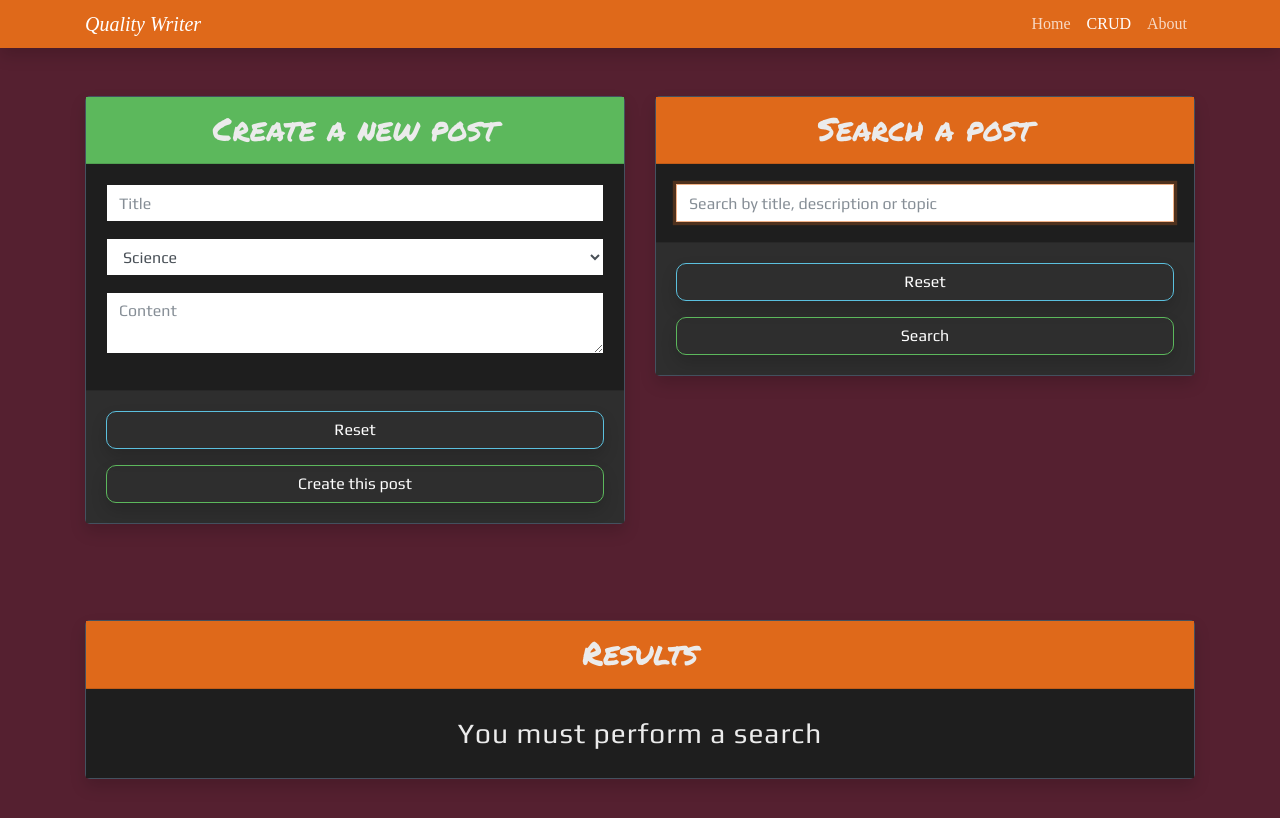
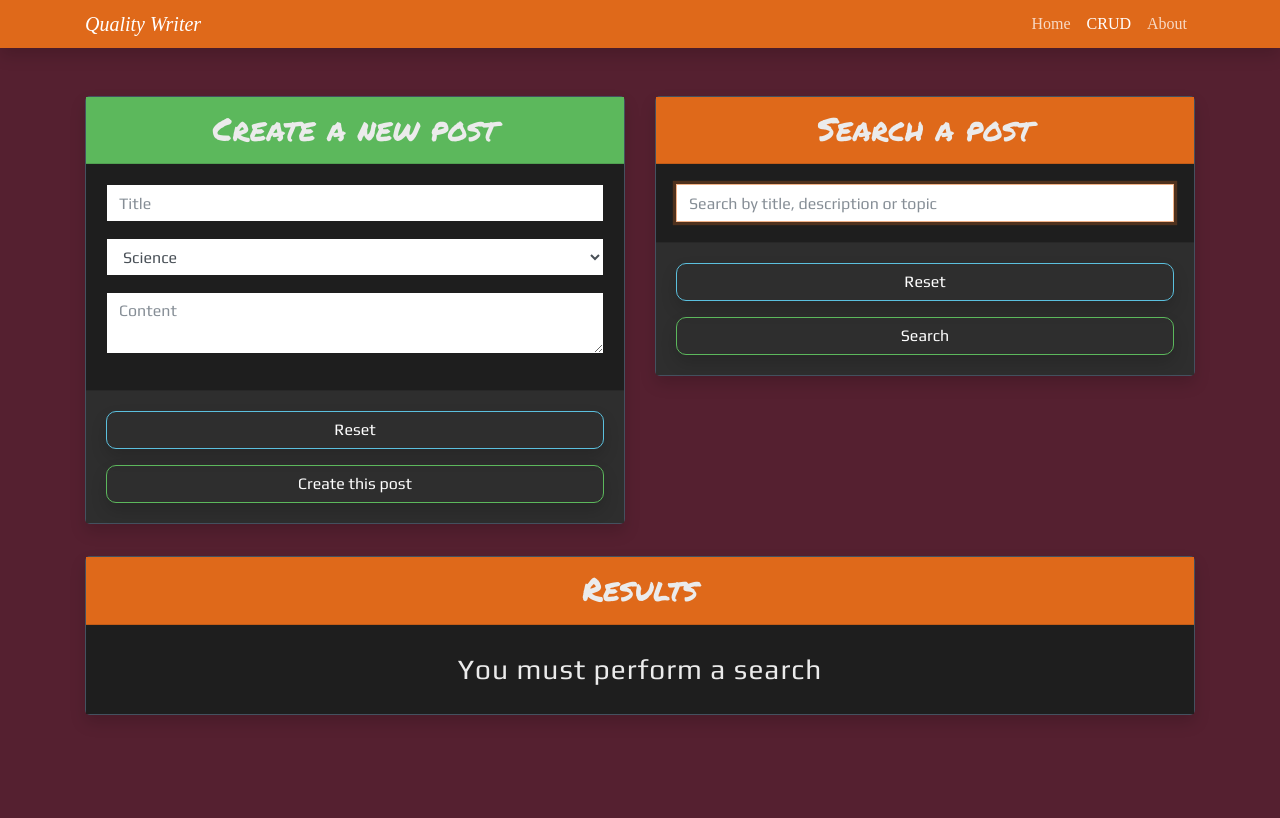
Before and after one commit to hernanreiq/Quality-Writer, a React (Create React App) app: page /crud in a window 1280 px wide. Shown: the top 818 px of the page. Built offline with nearby package versions, Linux system fonts and the light colour scheme; a web font is replaced by a local one.

Commit message:
Boton de ver mas funciona en el index

```diff
--- a/src/views/partials/crud/crud_read.jsx
+++ b/src/views/partials/crud/crud_read.jsx
@@ -2,15 +2,17 @@ import React, { Component } from "react";
 import Post from "../post";
 
 class Read extends Component {
-    render(){
-        return(
+    render() {
+        return (
             <React.Fragment>
+                <div className="col-md-12 my-3">
                     <Post
                         post_title={this.props.post.title}
                         post_content={this.props.post.content}
                         post_topic={this.props.post.topic}
                         post_time={this.props.post.created_at}
                     />
+                </div>
             </React.Fragment>
         )
     }
--- a/src/views/partials/crud_create.jsx
+++ b/src/views/partials/crud_create.jsx
@@ -60,8 +60,8 @@ class Create extends Component {
     render() {
         return (
             <React.Fragment>
-                <div className="col-md-6">
-                    <div className="card shadow my-5">
+                <div className="col-md-6 mt-5 mb-3">
+                    <div className="card shadow">
                         <div className="card-header bg-success text-center">
                             <h2 className="card-title mb-1">Create a new post</h2>
                         </div>
--- a/src/views/partials/post.jsx
+++ b/src/views/partials/post.jsx
@@ -1,11 +1,21 @@
 import React, { Component } from "react";
-import {format} from 'timeago.js';
+import { format } from 'timeago.js';
 
 class Post extends Component {
+    state = {
+        textReduce: false
+    }
+
+    seeMore = () => {
+        this.setState({
+            textReduce: true
+        });
+    }
+
     render() {
         return (
             <React.Fragment>
-                <div className="card shadow mb-5">
+                <div className="card shadow mb-3">
                     <div className="card-header">
                         <h2 className="card-title-article mb-0">
                             {this.props.post_title}
@@ -13,7 +23,14 @@ class Post extends Component {
                     </div>
                     <div className="card-body">
                         <p className="card-text mb-0 text-justify">
-                            {this.props.post_content}
+                            {this.props.post_content.length > 70 && !this.state.textReduce ?
+                                this.props.post_content.substring(0, 70) + '...' : this.props.post_content
+                            }
+                            {this.props.post_content.length > 70 && !this.state.textReduce ?
+                                <p className="card-text mb-0 text-right">
+                                    <button onClick={this.seeMore} className="btn btn-primary mt-3">See more</button>
+                                </p> : ''
+                            }
                         </p>
                     </div>
                     <div className="card-footer">
--- a/src/views/partials/search/search.jsx
+++ b/src/views/partials/search/search.jsx
@@ -50,7 +50,7 @@ class Search extends Component {
     render() {
         return (
             <React.Fragment>
-                        <div className="col-md-6 my-5">
+                        <div className="col-md-6 mt-5 mb-3">
                             <div className="card shadow">
                                 <div className="card-header bg-primary text-center">
                                     <h2 className="card-title mb-1">Search a post</h2>
@@ -68,7 +68,7 @@ class Search extends Component {
                                 </div>
                             </div>
                         </div>
-                        <div className="col-md-12 my-5">
+                        <div className="col-md-12 my-3">
                             <div className="card shadow">
                                 <div className="card-header bg-primary text-center">
                                     <h2 className="card-title mb-1">Results</h2>
```
Lines whose indentation alone changed are shown as unchanged.
